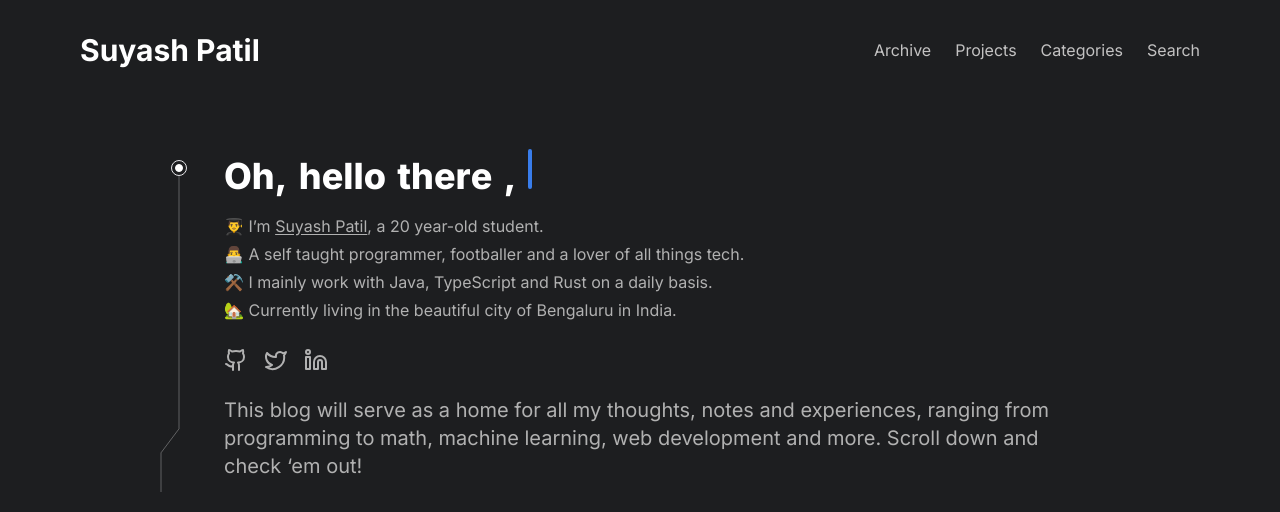
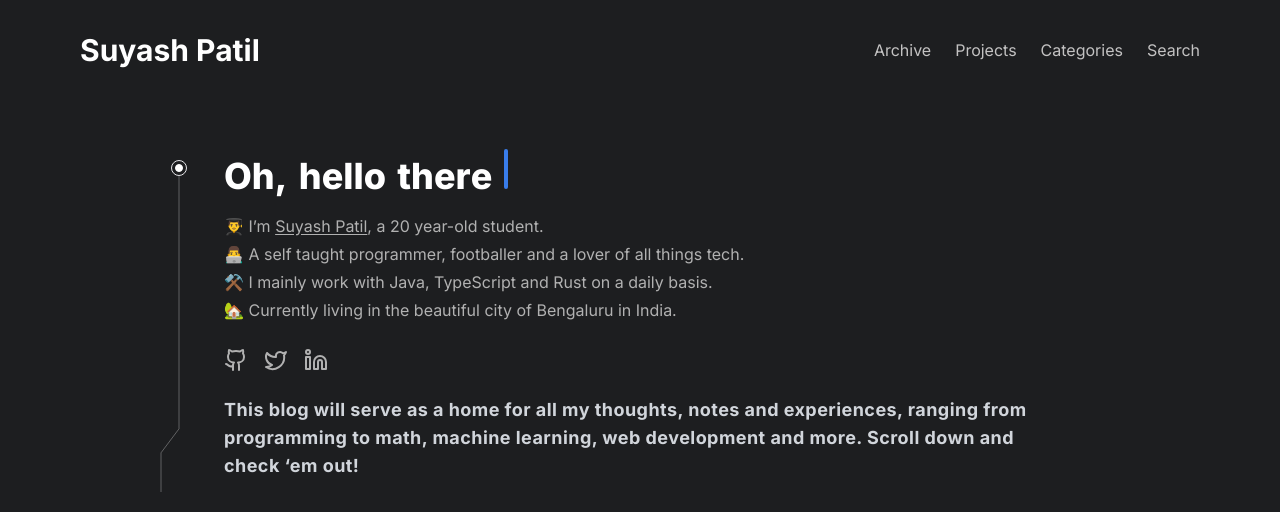
Before and after one commit to SuyashPatil-29/suyash-dev, a Next.js app: page / in a window 1280 px wide. Shown: the top 512 px of the page. Built offline with nearby package versions, Linux system fonts and the light colour scheme.

Commit message:
Added some styles

```diff
--- a/src/app/page.tsx
+++ b/src/app/page.tsx
@@ -1,3 +1,4 @@
+import { TextGenerateEffect } from "@/components/TextGenerateEffect";
 import { TracingBeam } from "@/components/TracingBeam";
 import { TypewriterEffect } from "@/components/TypewriterEffect";
 import { Github, Linkedin, Twitter } from "lucide-react";
@@ -18,11 +19,9 @@ export default function Home() {
       text: "there",
       className: "text-4xl text-white font-extrabold mb-4",
     },
-    {
-      text: ",",  // Unicode escape sequence for the waving hand emoji
-      className: "text-4xl text-white font-extrabold mb-4",
-    },
   ];
+
+  const textToGenerate = "This blog will serve as a home for all my thoughts, notes and experiences, ranging from programming to math, machine learning, web development and more. Scroll down and check ‘em out!"
 
   return (
     <TracingBeam className="">
@@ -43,22 +42,19 @@ export default function Home() {
         <p>🏡 Currently living in the beautiful city of Bengaluru in India.</p>
 
         <div className="flex mt-6 gap-4">
-          <Link href="https://github.com/SuyashPatil-29">
+          <Link className="hover:text-white" href="https://github.com/SuyashPatil-29">
             <Github />
           </Link>
-          <Link href="https://twitter.com/_suyashpatil">
+          <Link className="hover:text-white" href="https://twitter.com/_suyashpatil">
             <Twitter />
           </Link>
-          <Link href="https://www.linkedin.com/in/suyash-patil-1921b0202/">
+          <Link className="hover:text-white" href="https://www.linkedin.com/in/suyash-patil-1921b0202/">
             <Linkedin />
           </Link>
         </div>
 
-        <h2 className=" text-xl mt-6 leading-7">
-          This blog will serve as a home for all my thoughts, notes and
-          experiences, ranging from programming to math, machine learning, web
-          development and more. Scroll down and check ‘em out!
-        </h2>
+        <TextGenerateEffect words={textToGenerate} />
+
       </div>
     </TracingBeam>
   );
--- /dev/null
+++ b/src/components/TextGenerateEffect.tsx
@@ -0,0 +1,54 @@
+"use client";
+import { useEffect } from "react";
+import { motion, stagger, useAnimate } from "framer-motion";
+import { cn } from "@/lib/utils";
+
+export const TextGenerateEffect = ({
+  words,
+  className,
+}: {
+  words: string;
+  className?: string;
+}) => {
+  const [scope, animate] = useAnimate();
+  let wordsArray = words.split(" ");
+  useEffect(() => {
+    animate(
+      "span",
+      {
+        opacity: 1,
+      },
+      {
+        duration: 2,
+        delay: stagger(0.1),
+      }
+    );
+  }, [animate]);
+
+  const renderWords = () => {
+    return (
+      <motion.div ref={scope}>
+        {wordsArray.map((word, idx) => {
+          return (
+            <motion.span
+              key={word + idx}
+              className="text-gray-300 text-lg mt-6 leading-7 opacity-0"
+            >
+              {word}{" "}
+            </motion.span>
+          );
+        })}
+      </motion.div>
+    );
+  };
+
+  return (
+    <div className={cn("font-bold", className)}>
+      <div className="mt-4">
+        <div className=" text-gray-200 text-lg mt-6 leading-7 tracking-wide">
+          {renderWords()}
+        </div>
+      </div>
+    </div>
+  );
+};
```
